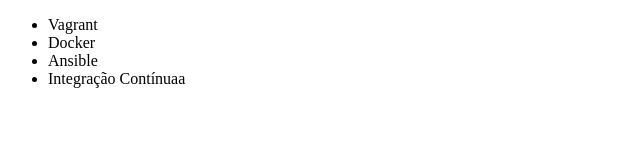
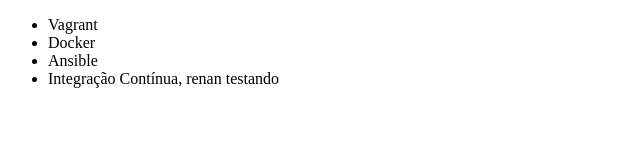
Before and after one commit to iRnx/Alura, a plain HTML site: page index.html in a window 1280 px wide. Shown: the full height of the page, 0-640 px from the left. Drawn offline with Linux system fonts and the light colour scheme.

Commit message:
foi adicionado duas palavras

```diff
--- a/index.html
+++ b/index.html
@@ -9,7 +9,7 @@
         <li>Vagrant</li>
         <li>Docker</li>
         <li>Ansible</li>
-        <li>Integração Contínuaa</li>
+        <li>Integração Contínua, renan testando</li>
     </ul>
 </body>
 </html>
```
